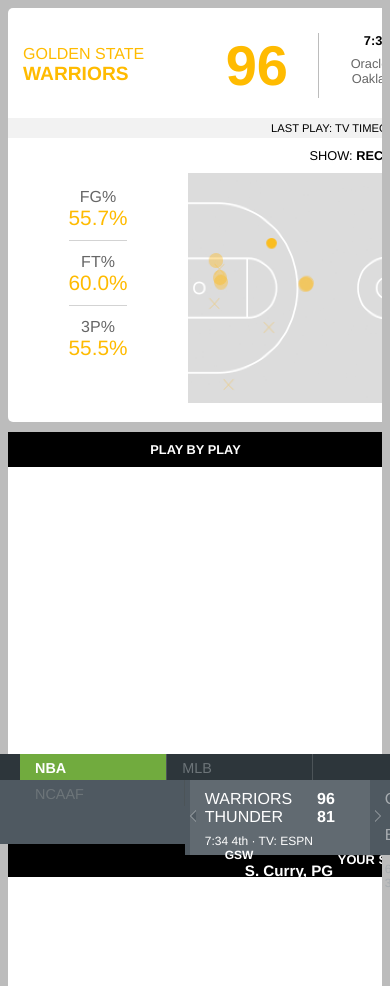
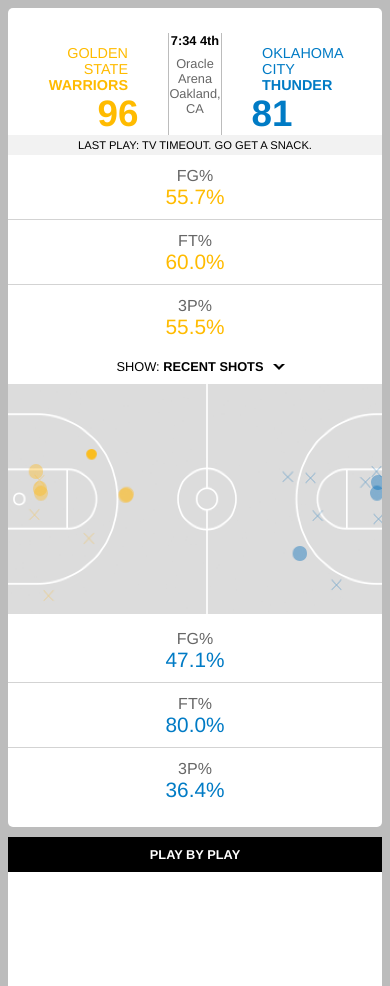
Before and after one commit to vrajpal/numberFire, a website: page app/index.html in a window 390 px wide. Shown: the top 986 px of the page. Drawn offline with Linux system fonts and the light colour scheme.

Commit message:
html/css done, watch JS in gulp

```diff
--- a/app/index.html
+++ b/app/index.html
@@ -14,7 +14,7 @@
                 <div id="shotchart-score">
                     <div id="shotchart-score-row">
                         <div class="team golden-state-font-color">
-                            <div class="float-left">
+                            <div class="team-info float-left">
                                     <div class="city">Golden State </div>
                                     <div class="mascot">Warriors</div>
                             </div>
@@ -26,9 +26,9 @@
                             <span id="location">Oakland, CA</span>
                         </div>
                         <div class="team thunder-font-color">
-                            <div class="float-right">
-                                <div class="city">OKLAHOMA CITY </div>
-                                <div class="mascot">THUNDER</div>
+                            <div class="team-info float-right">
+                                <div class="city">Oklahoma City</div>
+                                <div class="mascot">Thunder</div>
                             </div>
                             <div class="score float-left">81</div>
                         </div>
@@ -95,11 +95,11 @@
                 <div id="selected">
                     <div id="selected-score">
                         <div class="team-row">
-                            <span class="mascot">WARRIORS</span>
+                            <span class="mascot">Warriors</span>
                             <span class="score">96</span>
                         </div>
                         <div class="team-row">
-                            <span class="mascot">THUNDER</span>
+                            <span class="mascot">Thunder</span>
                             <span class="score">81</span>
                         </div>
                         <span id="game-info">7:34 4th &middot; TV: ESPN</span>
@@ -144,5 +144,6 @@
                 <div id="navigate-right"><div class="caret"></div></div>
             </div>
         </div>
+    <script type="text/javascript" src="../dest/js/app.js"></script>
     </body>
 </html>
--- /dev/null
+++ b/app/js/app.js
@@ -0,0 +1,15 @@
+"use strict";
+
+function test() {
+    console.log("connected!");
+}
+
+function getCurrentGame() {
+    var holder = document.getElementById("selected-score");
+    console.log(holder);
+    var gameInfo = {};
+    gameInfo.team1 = holder.getElementsByClassName("mascot")[0].innerText;
+    gameInfo.team2 = holder.getElementsByClassName("mascot")[1].innerText;
+
+
+}
--- a/app/styles/app.scss
+++ b/app/styles/app.scss
@@ -34,27 +34,6 @@
     }
 }
 
-@media (max-width: 1124px) {
-    .app {
-        width: 100%;
-    }
-    .app-left {
-        float: none;
-        margin: auto;
-    }
-
-    .app-right {
-        margin: 10px auto;
-        float: none;
-        width: 760px;
-
-        .box {
-            height: 840px;
-            width: 760px;
-        }
-    }
-}
-
 #shotchart-score {
     width: 760px;
     height: 110px;
@@ -64,19 +43,12 @@
 }
 
 #shotchart-score-row {
-    overflow: auto;
+    overflow: hidden;
     width: inherit;
     display: flex;
     justify-content: center;
     padding-top: 25px;
 }
-
-/*
-.header-divider {
-     border-left:1px solid lightgrey;
-     height:46px;
-}
-*/
 
 .time-place {
     text-align: center;
@@ -251,7 +223,7 @@
     height: 90px;
     background-color: $game-background;
     width: 100%;
-    bottom: 0;
+    bottom: 10px;
     left: 0;
     position: fixed;
 }
@@ -319,12 +291,15 @@
 
     .not-selected {
         width: 110px;
-        border-right: 1px solid white;
         padding-top: 10px;
         padding-left: 15px;
         padding-right: 15px;
         color: #a7acb0;
         border-right: 1px solid #7b8389;
+
+        .team-row {
+            overflow: auto;
+        }
 
         .team-score {
             font-weight: bold;
@@ -334,7 +309,7 @@
         .game-info {
             font-size: 0.75em;
             display: block;
-            margin-top: 8px;
+            margin-top: 5px;
         }
     }
 }
@@ -347,6 +322,11 @@
         margin-left: 15px;
      }
 
+     .mascot {
+         text-transform: uppercase;
+         font-size: 0.9em;
+     }
+
      .score {
          float: right;
          font-weight: bold;
@@ -356,12 +336,12 @@
          font-size: 0.75em;
          margin-top: 10px;
          display: block;
-         margin-top: 8px;
+         margin-top: 5px;
      }
 }
 
 .game-player-stats {
-    float: left;
+    display: inline-block;
     overflow: auto;
     margin-left: 35px;
 
@@ -470,3 +450,121 @@
   border-top: 5px solid transparent;
   border-bottom: 5px solid transparent;
 }
+
+@media (max-width: 1124px) {
+    .app {
+        width: 100%;
+    }
+    .app-left {
+        float: none;
+        margin: auto;
+    }
+
+    .app-right {
+        margin: 10px auto;
+        float: none;
+        width: 760px;
+
+        .box {
+            height: 840px;
+            width: 760px;
+        }
+    }
+}
+
+@media (max-width: 800px) {
+    .app-left {
+        width: 100%;
+    }
+
+    .app-right {
+        width: 100%;
+    }
+
+    #shotchart-score {
+        width: 100%;
+        height: inherit;
+        min-height: 110px;
+    }
+
+    .shotchart {
+        display: block;
+    }
+
+    .team .score {
+        font-size: 2.3em;
+    }
+
+    .team {
+        width: inherit;
+    }
+
+    .team:first-child {
+        .team-info {
+            text-align: right;
+        }
+
+        .team-info {
+            margin-left: 10px;
+        }
+
+        .city {
+            margin-left: 5px;
+        }
+    }
+
+    .team:last-child {
+        .team-info {
+            text-align: left;
+        }
+
+        .team-info {
+            margin-right: 10px;
+        }
+
+        .city {
+            margin-right: 5px;
+        }
+    }
+
+    .team-info {
+        width: 110px;
+        height: 60px;
+
+        .city {
+            font-size: 0.9em;
+        }
+
+        .mascot {
+            font-size: 0.9em;
+        }
+    }
+
+    .box {
+        width: 100% !important;
+        margin: 0 !important;
+    }
+
+    .footer {
+        position: relative;
+        height: inherit;
+
+        .games {
+            height: inherit;
+        }
+    }
+
+    .league ul li a {
+        padding-right: 20px;
+    }
+
+    .game-player-stats {
+        margin-left: 15px;
+        margin-top: 5px;
+    }
+
+    .not-selected .team-score {
+        float: none !important;
+    }
+
+}
--- /dev/null
+++ b/dest/js/app.js
@@ -0,0 +1,15 @@
+"use strict";
+
+function test() {
+    console.log("connected!");
+}
+
+function getCurrentGame() {
+    var holder = document.getElementById("selected-score");
+    console.log(holder);
+    var gameInfo = {};
+    gameInfo.team1 = holder.getElementsByClassName("mascot")[0].innerText;
+    gameInfo.team2 = holder.getElementsByClassName("mascot")[1].innerText;
+
+
+}
--- a/gulpfile.js
+++ b/gulpfile.js
@@ -4,7 +4,9 @@
     sass = require('gulp-sass'),
     uglify = require('gulp-uglify'),
     concat = require('gulp-concat'),
-    livereload = require('gulp-livereload');
+    livereload = require('gulp-livereload'),
+    jshint = require('gulp-jshint'),
+    stylish = require('jshint-stylish');
 
 
 gulp.task('hello-world', function() {
@@ -17,6 +19,14 @@
     .pipe(gulp.dest('./dest'));
 });
 
-gulp.task('sass:watch', function () {
+gulp.task('watch', function () {
   gulp.watch('./app/styles/*.scss', ['sass']);
+  gulp.watch('./app/js/*.js', ['lint']);
 });
+
+gulp.task('lint', function() {
+  return gulp.src('./app/**/*.js')
+    .pipe(jshint())
+    .pipe(jshint.reporter(stylish))
+    .pipe(gulp.dest('./dest'));
+});
--- a/package.json
+++ b/package.json
@@ -22,6 +22,8 @@
     "gulp-jshint": "^2.0.4",
     "gulp-livereload": "^3.8.1",
     "gulp-sass": "^2.3.2",
-    "gulp-uglify": "^2.0.0"
+    "gulp-uglify": "^2.0.0",
+    "jshint": "^2.9.4",
+    "jshint-stylish": "^2.2.1"
   }
 }
```
Also changed, not shown: dest/styles/app.css.
